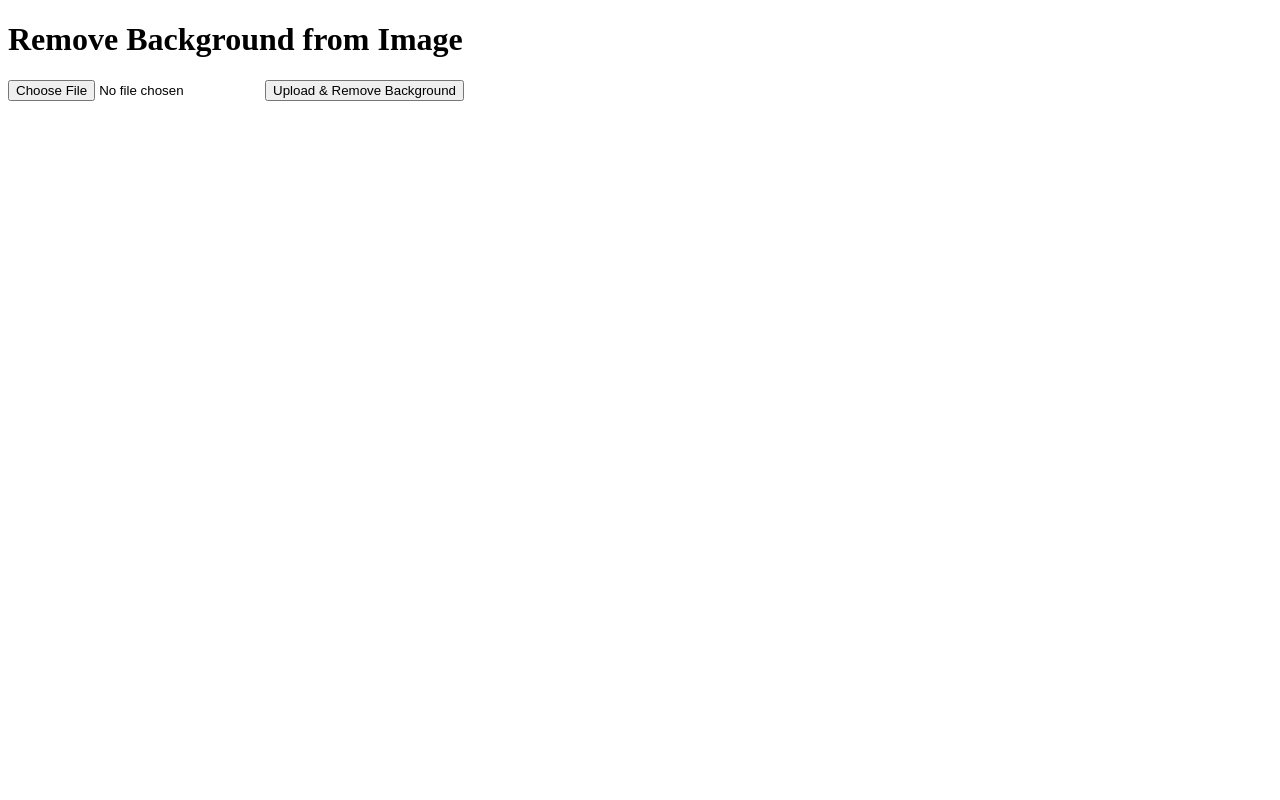
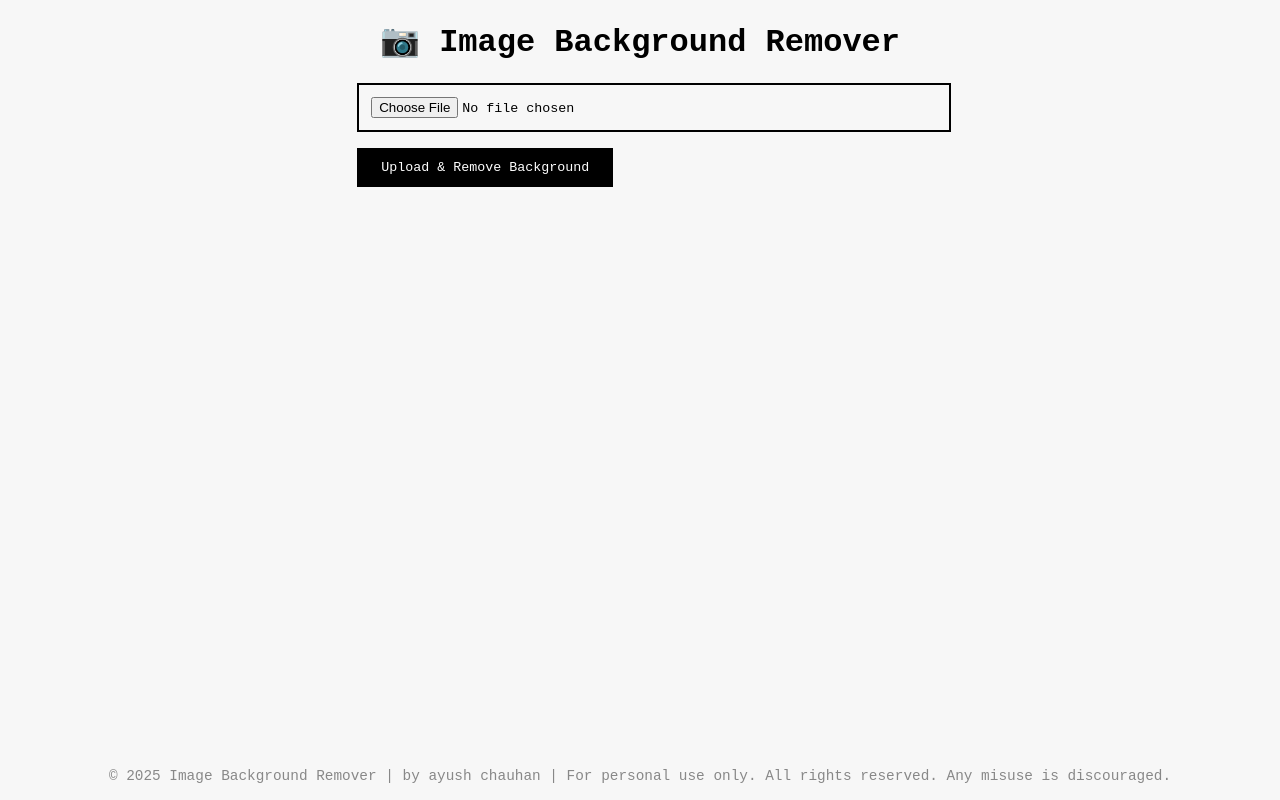
Before and after one commit to ayush550/background_remover, a Flask app: page / in a window 1280 px wide. Run offline with Flask 3, Linux system fonts and the light colour scheme.

Commit message:
Update index.html

```diff
--- a/templates/index.html
+++ b/templates/index.html
@@ -1,13 +1,90 @@
 <!DOCTYPE html>
 <html>
 <head>
-    <title>Background Remover</title>
+  <meta charset="UTF-8">
+  <meta name="viewport" content="width=device-width, initial-scale=1.0">
+  <title>Background Remover</title>
+  <style>
+    body {
+      font-family: "Courier New", Courier, monospace;
+      background-color: #f7f7f7;
+      margin: 0;
+      padding: 0;
+      display: flex;
+      flex-direction: column;
+      align-items: center;
+      justify-content: flex-start;
+      min-height: 100vh;
+    }
+
+    header {
+      background-color: #222;
+      color: white;
+      padding: 1rem;
+      width: 100%;
+      text-align: center;
+      font-size: 1.5rem;
+    }
+
+    .container {
+      background: white;
+      border: 2px dashed black;
+      padding: 2rem;
+      margin-top: 2rem;
+      width: 90%;
+      max-width: 600px;
+      text-align: center;
+    }
+
+    input[type="file"] {
+      width: 100%;
+      padding: 0.75rem;
+      margin-bottom: 1rem;
+      border: 2px solid black;
+      font-family: inherit;
+    }
+
+    select {
+      padding: 0.5rem;
+      margin-bottom: 1rem;
+      font-family: inherit;
+    }
+
+    button {
+      background-color: black;
+      color: white;
+      border: none;
+      padding: 0.75rem 1.5rem;
+      font-family: inherit;
+      cursor: pointer;
+    }
+
+    footer {
+      margin-top: auto;
+      padding: 1rem;
+      text-align: center;
+      font-size: 0.9rem;
+      color: #888;
+    }
+  </style>
 </head>
 <body>
-    <h1>Remove Background from Image</h1>
+    <!-- <header>
+    📷 Image Background Remover
+    </header> -->
+    <h1>📷 Image Background Remover</h1>
     <form action="/remove_bg" method="post" enctype="multipart/form-data">
         <input type="file" name="image" accept="image/*" required>
         <button type="submit">Upload & Remove Background</button>
     </form>
+
+    <footer>
+    © 2025 Image Background Remover | by ayush chauhan | For personal use only. All rights reserved. Any misuse is discouraged.
+    </footer>
+    <script>
+        document.querySelector('form').addEventListener('submit', function() {
+            alert('Processing your image, please wait...');
+        });
+    </script>
 </body>
 </html>
```
